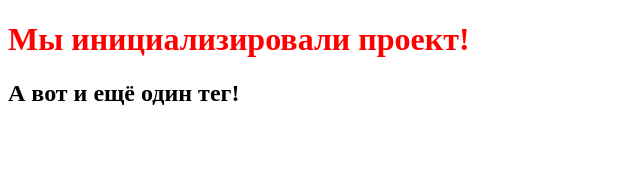
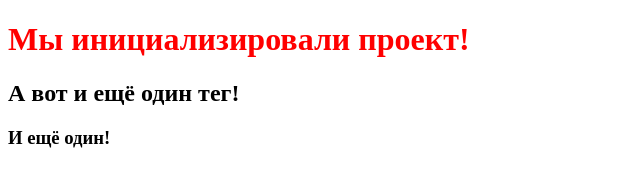
Before and after one commit to mafusailovich/Module02-Test, a plain HTML site: page index.html in a window 1280 px wide. Shown: the whole page, without its empty margins (0-640 px from the left). Drawn offline with Linux system fonts and the light colour scheme.

Commit message:
add h3 teg

```diff
--- a/index.html
+++ b/index.html
@@ -9,5 +9,6 @@
 <body>
     <h1>Мы инициализировали проект!</h1>
     <h2>А вот и ещё один тег!</h2>
+    <h3>И ещё один!</h3>
 </body>
 </html>
```
